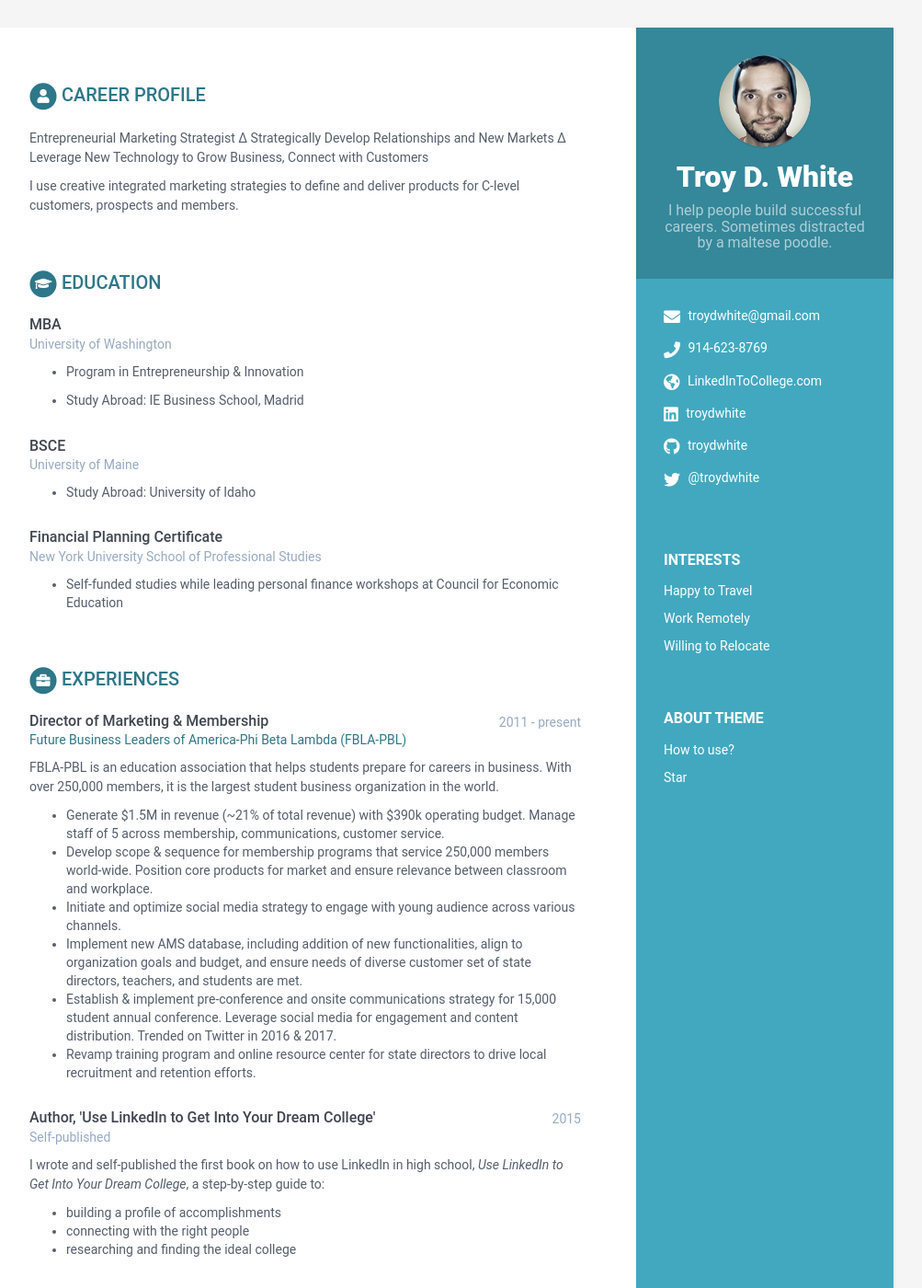
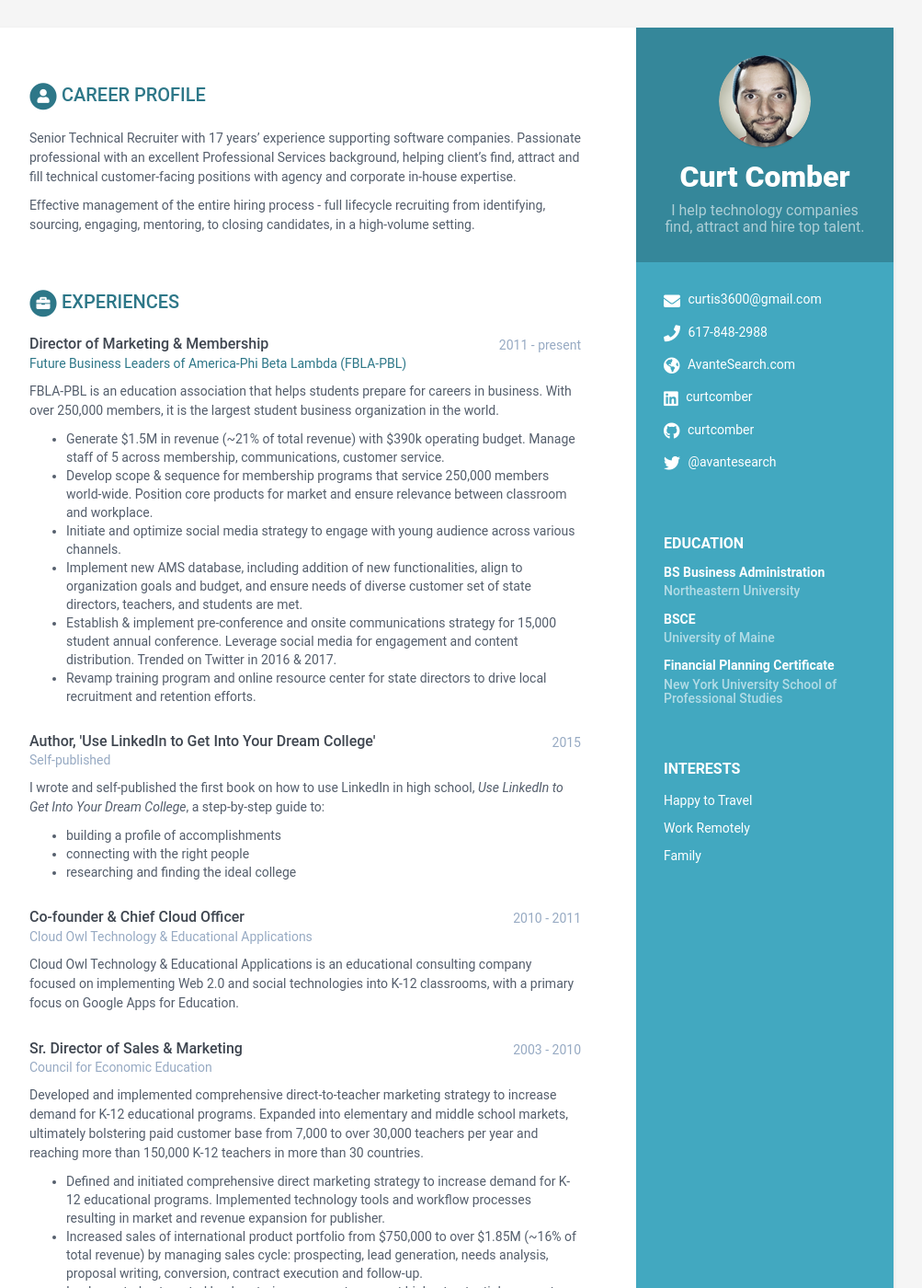
Before and after one commit to CurtComber/resume, a Jekyll site: the page built from index.html, in a window 1280 px wide and 1400 px high. Shown: the whole window at 92% size, without its empty margins (168-1171 px from the left). Built offline with Jekyll 4.4.1, drawn with Linux system fonts in a browser that asks for light colours.

Commit message:
Update data.yml

```diff
--- a/_data/data.yml
+++ b/_data/data.yml
@@ -3,24 +3,24 @@
 #
 
 sidebar:
-    about: True # set to False or comment line if you want to remove the "how to use?" in the sidebar
-    education: False # set to False if you want education in main section instead of in sidebar
+    about: False # set to False or comment line if you want to remove the "how to use?" in the sidebar
+    education: True # set to False if you want education in main section instead of in sidebar
 
     # Profile information
-    name: Troy D. White
-    tagline: I help people build successful careers. Sometimes distracted by a maltese poodle.
+    name: Curt Comber
+    tagline: I help technology companies find, attract and hire top talent.
     avatar: profile.png  #place a 100x100 picture inside /assets/images/ folder and provide the name of the file below
 
     # Sidebar links
-    email: troydwhite@gmail.com
-    location: Washington, D.C.
-    phone: 914-623-8769
-    website: LinkedInToCollege.com #do not add http://
-    linkedin: troydwhite
-    github: troydwhite
+    email: curtis3600@gmail.com
+    location: Palm Beach Gardens, FL
+    phone: 617-848-2988
+    website: AvanteSearch.com #do not add http://
+    linkedin: curtcomber
+    github: curtcomber
     gitlab:
     bitbucket:
-    twitter: '@troydwhite'
+    twitter: '@avantesearch'
     stack-overflow: # Number/Username, e.g. 123456/alandoe
     codewars:
     goodreads: # Number-Username, e.g. 123456-alandoe
@@ -36,22 +36,22 @@ sidebar:
       - item: Work Remotely
         link:
 
-      - item: Willing to Relocate
+      - item: Family
         link:
 
 career-profile:
     title: Career Profile
     summary: |
-      Entrepreneurial Marketing Strategist &#916; Strategically Develop Relationships and New Markets &#916; Leverage New Technology to Grow Business, Connect with Customers
+      Senior Technical Recruiter with 17 years’ experience supporting software companies.  Passionate professional with an excellent Professional Services background, helping client’s find, attract and fill technical customer-facing positions with agency and corporate in-house expertise.
 
-      I use creative integrated marketing strategies to define and deliver products for C-level customers, prospects and members.
+      Effective management of the entire hiring process - full lifecycle recruiting from identifying, sourcing, engaging, mentoring, to closing candidates, in a high-volume setting.
 
 education:
-    - degree: MBA
-      university: University of Washington
+    - degree: BS Business Administration
+      university: Northeastern University
       time:
       details: |
-        - Program in Entrepreneurship & Innovation
+        - Concentration in Marketing
 
         - Study Abroad: IE Business School, Madrid
 
```
